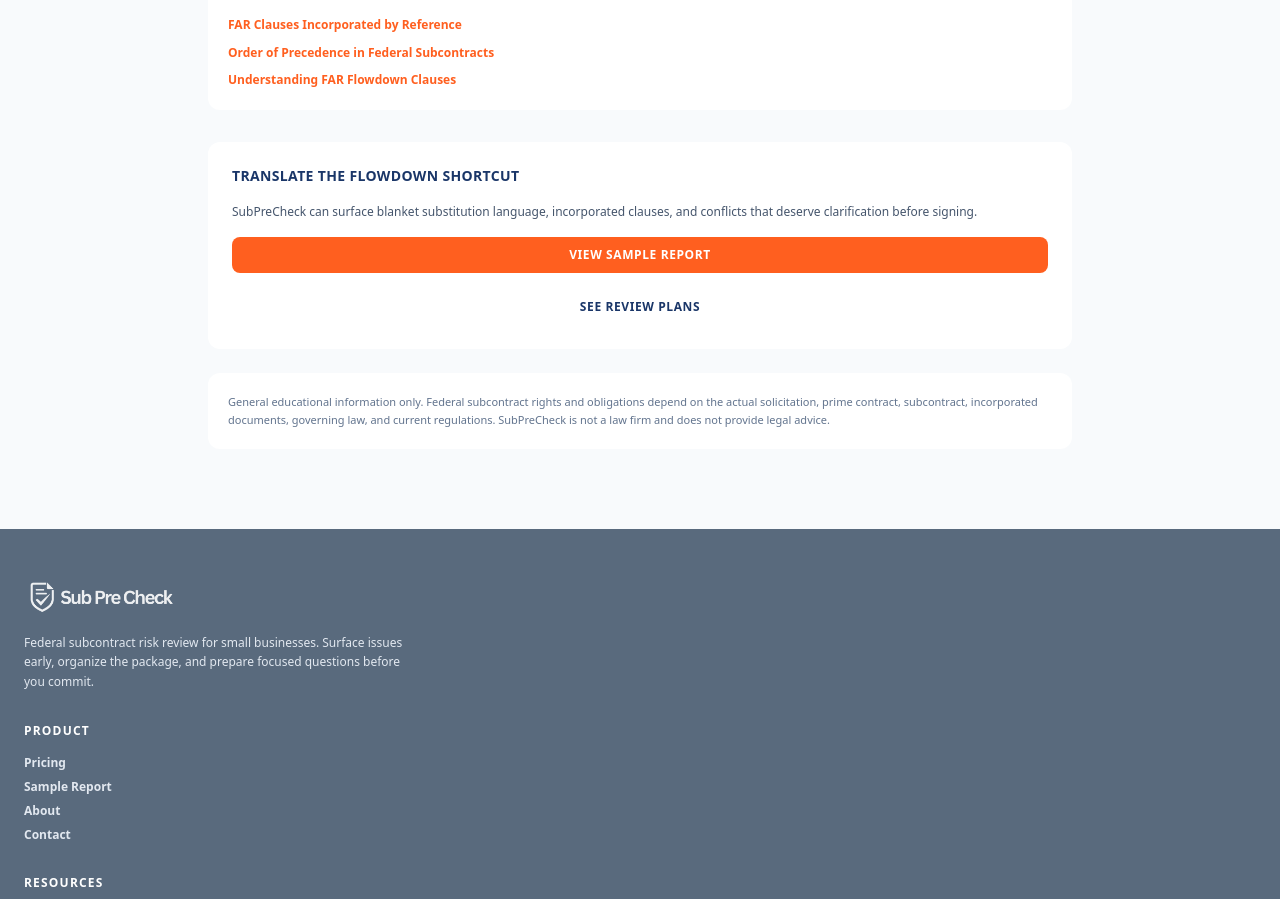
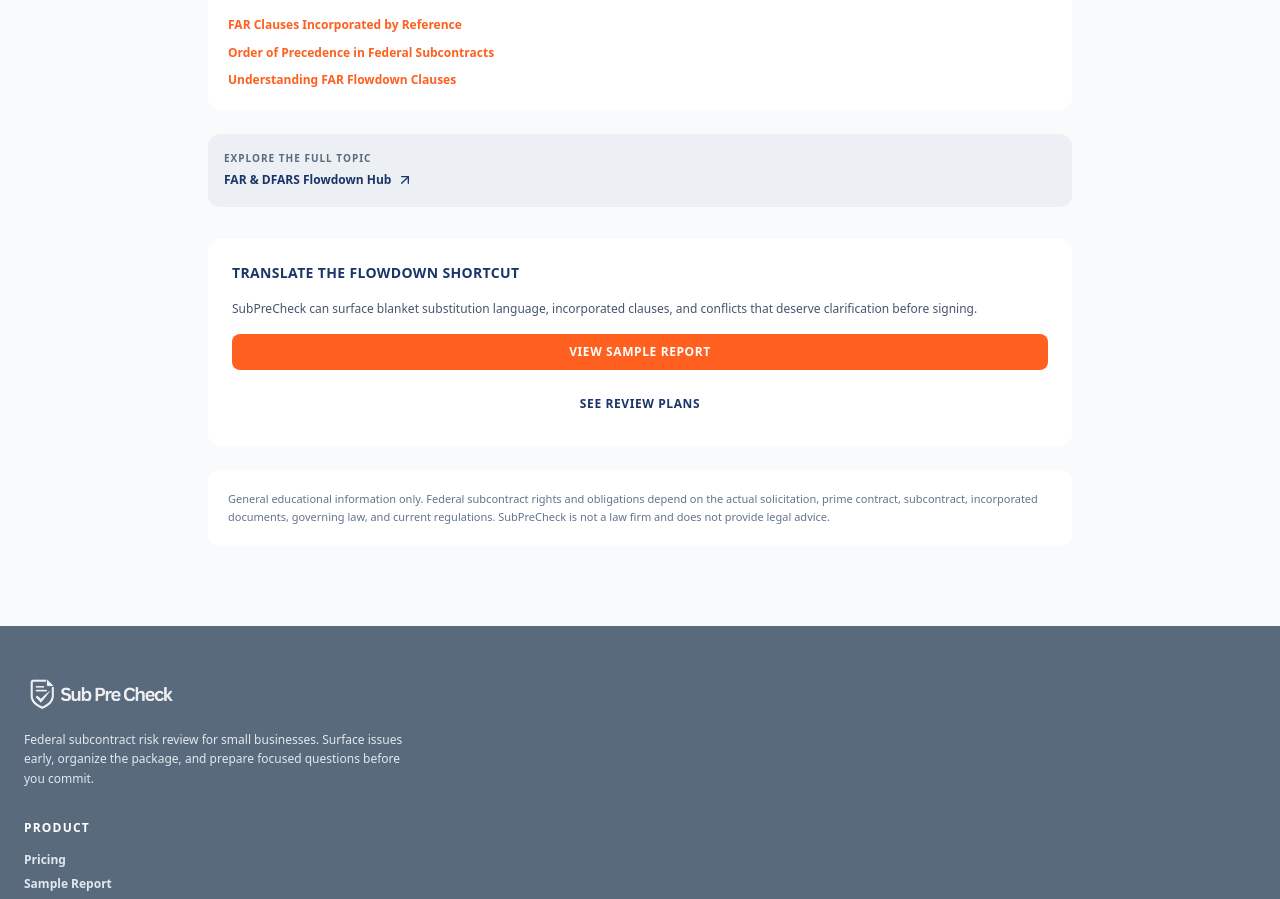
Before and after one commit to siricarsen-cmd/subshield, a Next.js app: page /blog/mutatis-mutandis-flowdown-clauses in a window 1280 px wide. Shown: the part 1381-2280 px from the top of the page. Built offline with nearby package versions, Linux system fonts and the light colour scheme; no server answers.

Commit message:
SEO: link batch 6 articles back to topic hubs

```diff
--- a/app/blog/components/Batch6ArticlePage.tsx
+++ b/app/blog/components/Batch6ArticlePage.tsx
@@ -1,45 +1,20 @@
 import { ArrowLeft, BookOpenCheck } from "lucide-react";
 import { batch6Articles, type Batch6Slug } from "../batch6Data";
+import { TopicHubCallout } from "./TopicHubCallout";
 
 export function Batch6ArticlePage({ slug }: { slug: Batch6Slug }) {
   const article = batch6Articles[slug];
   return (
     <div className="min-h-screen bg-[#F8FAFC] text-slate-900 font-sans antialiased pb-20">
-      <div className="bg-[#1A3668] text-white py-16 px-4 sm:px-6 lg:px-8">
-        <div className="max-w-4xl mx-auto space-y-4">
-          <div className="flex flex-col gap-3 sm:flex-row sm:items-center sm:justify-between">
-            <a href="/blog" className="inline-flex items-center gap-2 text-xs font-bold uppercase tracking-wider text-[#FF5F1F] hover:text-white transition"><ArrowLeft className="w-4 h-4" /> Back to Knowledge Hub</a>
-            <span className="self-start rounded-full border border-orange-300/60 bg-orange-50 px-3 py-1 text-[10px] font-black uppercase tracking-widest text-[#FF5F1F]">{article.category}</span>
-          </div>
-          <h1 className="text-3xl md:text-4xl font-black tracking-tight uppercase leading-tight">{article.title}</h1>
-          <p className="text-slate-300 text-sm max-w-2xl font-medium">{article.dek}</p>
-        </div>
-      </div>
+      <div className="bg-[#1A3668] text-white py-16 px-4 sm:px-6 lg:px-8"><div className="max-w-4xl mx-auto space-y-4"><div className="flex flex-col gap-3 sm:flex-row sm:items-center sm:justify-between"><a href="/blog" className="inline-flex items-center gap-2 text-xs font-bold uppercase tracking-wider text-[#FF5F1F] hover:text-white transition"><ArrowLeft className="w-4 h-4" /> Back to Knowledge Hub</a><span className="self-start rounded-full border border-orange-300/60 bg-orange-50 px-3 py-1 text-[10px] font-black uppercase tracking-widest text-[#FF5F1F]">{article.category}</span></div><h1 className="text-3xl md:text-4xl font-black tracking-tight uppercase leading-tight">{article.title}</h1><p className="text-slate-300 text-sm max-w-2xl font-medium">{article.dek}</p></div></div>
       <div className="max-w-4xl mx-auto px-4 sm:px-6 lg:px-8 pt-12 grid grid-cols-1 lg:grid-cols-3 gap-8">
         <article className="lg:col-span-2 space-y-6 text-sm text-slate-700 leading-relaxed font-medium">
           {article.intro.map((p) => <p key={p}>{p}</p>)}
-          {article.sections.map((section) => (
-            <section key={section.heading} className="space-y-3">
-              <h2 className="text-base font-black text-[#1A3668] uppercase tracking-wide pt-3 flex items-center gap-2"><BookOpenCheck className="w-5 h-5 text-[#FF5F1F]" /> {section.heading}</h2>
-              {section.paragraphs?.map((p) => <p key={p}>{p}</p>)}
-              {section.bullets && <ul className="list-disc pl-5 space-y-2">{section.bullets.map((b) => <li key={b}>{b}</li>)}</ul>}
-              {section.source && <p className="text-xs text-slate-500">Official source: <a href={section.source.url} className="text-[#1A3668] font-bold hover:underline">{section.source.label}</a>.</p>}
-            </section>
-          ))}
-          <div className="bg-white border border-slate-200 rounded-xl p-5 space-y-3 shadow-sm">
-            <h3 className="text-xs font-black text-[#1A3668] uppercase tracking-wide">Related SubPreCheck Guides</h3>
-            <ul className="space-y-2 text-xs">{article.related.map((link) => <li key={link.href}><a href={link.href} className="text-[#FF5F1F] font-bold hover:underline">{link.label}</a></li>)}</ul>
-          </div>
+          {article.sections.map((section) => <section key={section.heading} className="space-y-3"><h2 className="text-base font-black text-[#1A3668] uppercase tracking-wide pt-3 flex items-center gap-2"><BookOpenCheck className="w-5 h-5 text-[#FF5F1F]" /> {section.heading}</h2>{section.paragraphs?.map((p) => <p key={p}>{p}</p>)}{section.bullets && <ul className="list-disc pl-5 space-y-2">{section.bullets.map((b) => <li key={b}>{b}</li>)}</ul>}{section.source && <p className="text-xs text-slate-500">Official source: <a href={section.source.url} className="text-[#1A3668] font-bold hover:underline">{section.source.label}</a>.</p>}</section>)}
+          <div className="bg-white border border-slate-200 rounded-xl p-5 space-y-3 shadow-sm"><h3 className="text-xs font-black text-[#1A3668] uppercase tracking-wide">Related SubPreCheck Guides</h3><ul className="space-y-2 text-xs">{article.related.map((link) => <li key={link.href}><a href={link.href} className="text-[#FF5F1F] font-bold hover:underline">{link.label}</a></li>)}</ul></div>
+          <TopicHubCallout category={article.category} />
         </article>
-        <aside className="space-y-6">
-          <div className="bg-white border-2 border-[#FF5F1F] rounded-xl p-6 shadow-md space-y-4 sticky top-6">
-            <h3 className="text-sm font-black text-[#1A3668] uppercase tracking-wide">{article.ctaTitle}</h3>
-            <p className="text-xs text-slate-600 leading-relaxed font-medium">{article.ctaBody}</p>
-            <a href="/sample-report" className="block w-full py-2.5 text-center text-xs font-black uppercase tracking-wider text-white bg-[#FF5F1F] hover:bg-[#E04F1A] rounded-lg transition shadow-sm">View Sample Report</a>
-            <a href="/pricing" className="block w-full py-2.5 text-center text-xs font-black uppercase tracking-wider text-[#1A3668] border border-slate-200 hover:border-[#FF5F1F] rounded-lg transition">See Review Plans</a>
-          </div>
-          <div className="bg-white border border-slate-200 rounded-xl p-5"><p className="text-[11px] text-slate-500 leading-relaxed">General educational information only. Federal subcontract rights and obligations depend on the actual solicitation, prime contract, subcontract, incorporated documents, governing law, and current regulations. SubPreCheck is not a law firm and does not provide legal advice.</p></div>
-        </aside>
+        <aside className="space-y-6"><div className="bg-white border-2 border-[#FF5F1F] rounded-xl p-6 shadow-md space-y-4 sticky top-6"><h3 className="text-sm font-black text-[#1A3668] uppercase tracking-wide">{article.ctaTitle}</h3><p className="text-xs text-slate-600 leading-relaxed font-medium">{article.ctaBody}</p><a href="/sample-report" className="block w-full py-2.5 text-center text-xs font-black uppercase tracking-wider text-white bg-[#FF5F1F] hover:bg-[#E04F1A] rounded-lg transition shadow-sm">View Sample Report</a><a href="/pricing" className="block w-full py-2.5 text-center text-xs font-black uppercase tracking-wider text-[#1A3668] border border-slate-200 hover:border-[#FF5F1F] rounded-lg transition">See Review Plans</a></div><div className="bg-white border border-slate-200 rounded-xl p-5"><p className="text-[11px] text-slate-500 leading-relaxed">General educational information only. Federal subcontract rights and obligations depend on the actual solicitation, prime contract, subcontract, incorporated documents, governing law, and current regulations. SubPreCheck is not a law firm and does not provide legal advice.</p></div></aside>
       </div>
     </div>
   );
```
